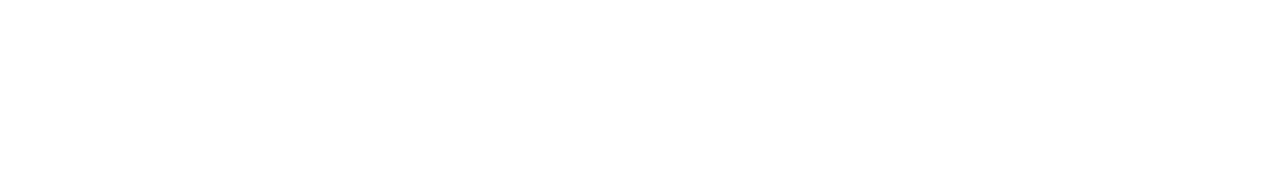
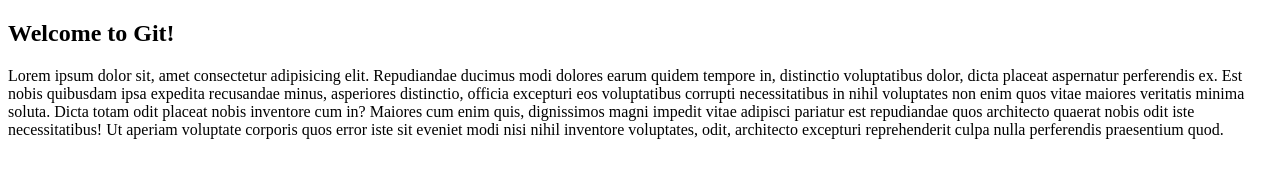
Before and after one commit to martinDev22/TheBoss, a plain HTML site: page index.html in a window 1280 px wide. Drawn offline with Linux system fonts and the light colour scheme.

Commit message:
add section

```diff
--- a/index.html
+++ b/index.html
@@ -9,7 +9,17 @@
 </head>
 
 <body>
-
+    <section>
+        <h1>Welcome to Git!</h1>
+        <p>Lorem ipsum dolor sit, amet consectetur adipisicing elit. Repudiandae ducimus modi dolores earum quidem
+            tempore in, distinctio voluptatibus dolor, dicta placeat aspernatur perferendis ex. Est nobis quibusdam ipsa
+            expedita recusandae minus, asperiores distinctio, officia excepturi eos voluptatibus corrupti necessitatibus
+            in nihil voluptates non enim quos vitae maiores veritatis minima soluta. Dicta totam odit placeat nobis
+            inventore cum in? Maiores cum enim quis, dignissimos magni impedit vitae adipisci pariatur est repudiandae
+            quos architecto quaerat nobis odit iste necessitatibus! Ut aperiam voluptate corporis quos error iste sit
+            eveniet modi nisi nihil inventore voluptates, odit, architecto excepturi reprehenderit culpa nulla
+            perferendis praesentium quod.</p>
+    </section>
 </body>
 
 </html>
```
